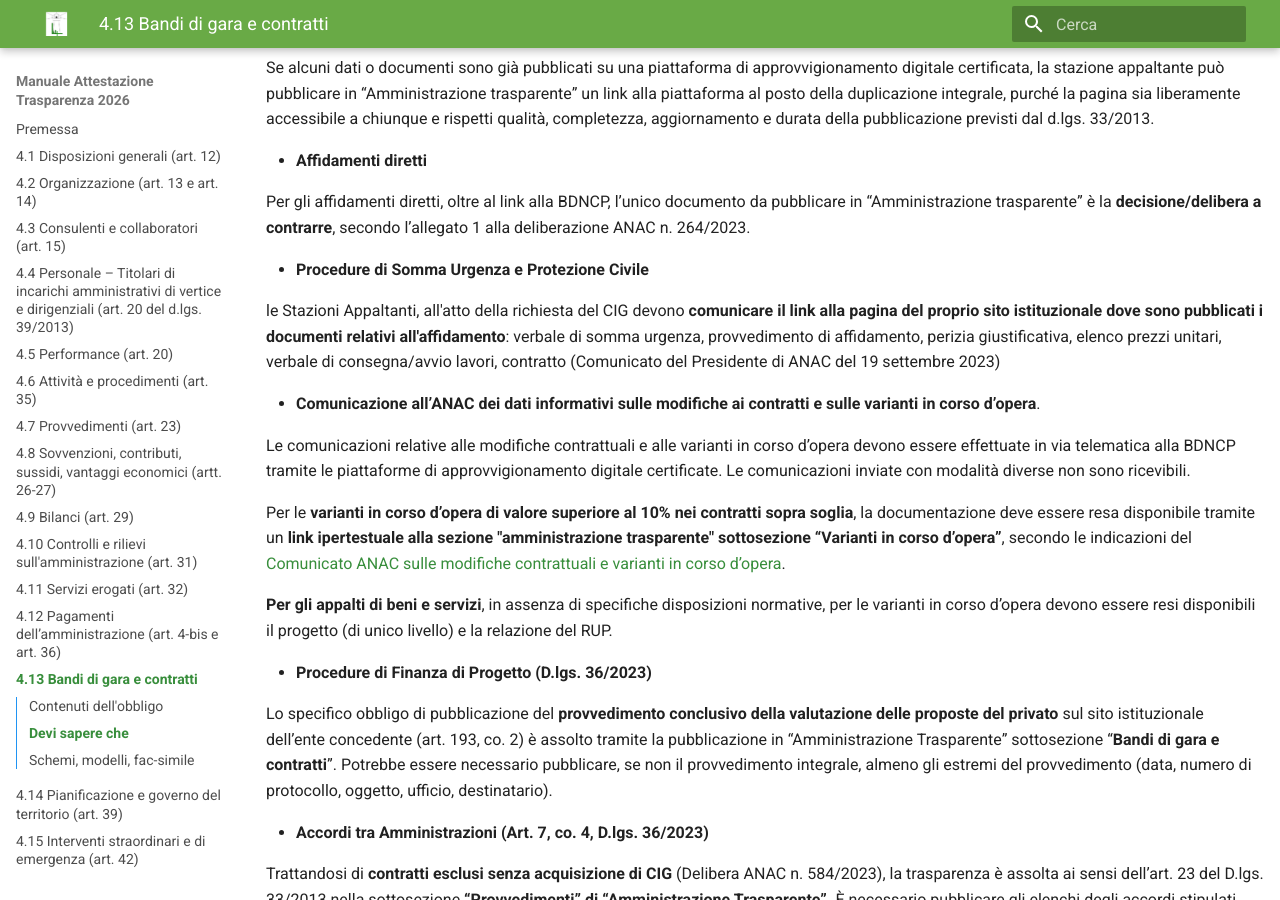
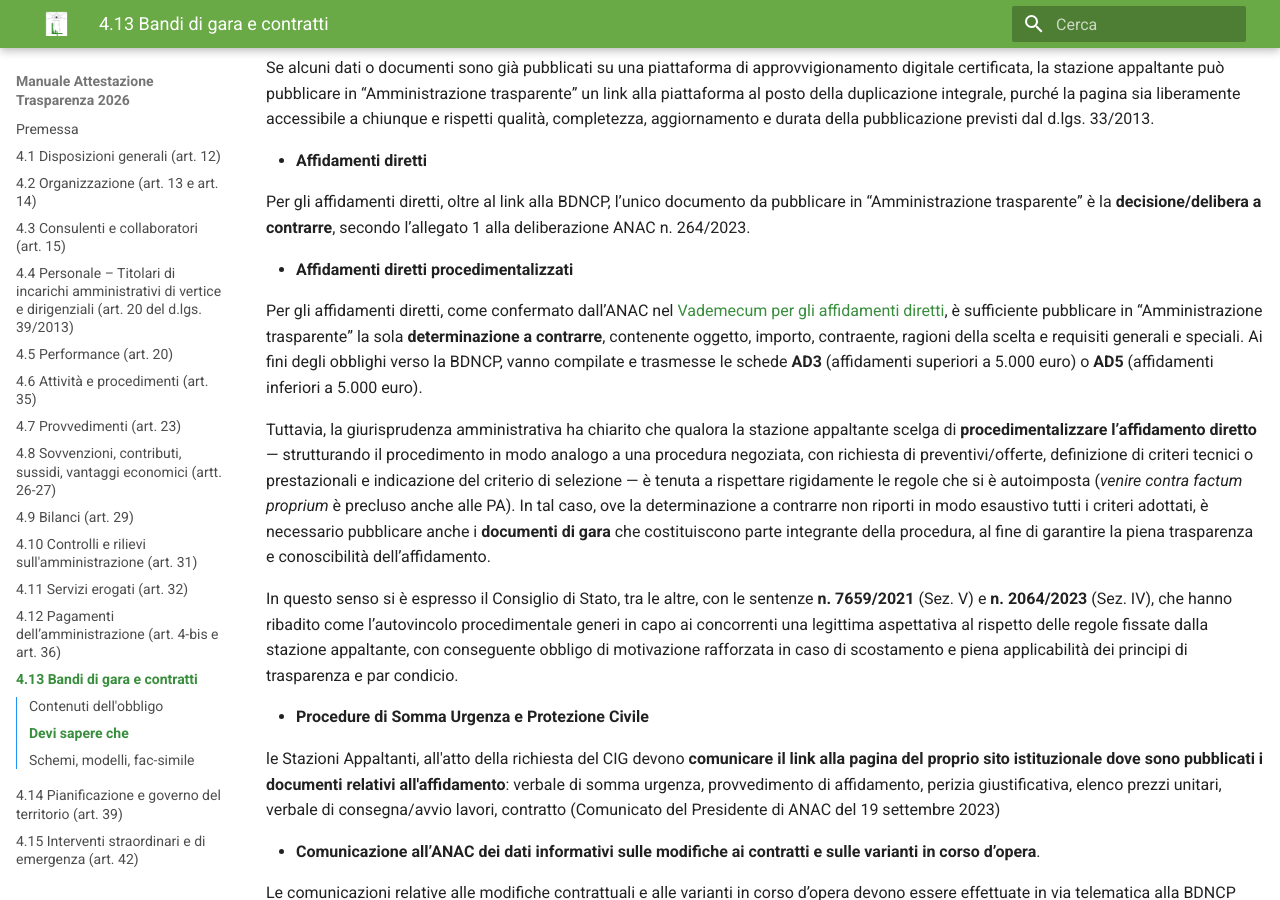
Before and after one commit to Lab4srl/manuale-trasparenza-2026, an MkDocs documentation site: the page built from docs/capitolo-4/4-13-bandi-gara-contratti.md, in a window 1280 px wide and 900 px high, scrolled down 4159 px. Built offline with MkDocs 1.6.1 and Material for MkDocs 9.7.7, drawn with Linux system fonts in a browser that asks for light colours.

Commit message:
Aggiornamento manuale

```diff
--- a/docs/capitolo-4/4-13-bandi-gara-contratti.md
+++ b/docs/capitolo-4/4-13-bandi-gara-contratti.md
@@ -52,6 +52,14 @@ Se alcuni dati o documenti sono già pubblicati su una piattaforma di approvvigi
 
 Per gli affidamenti diretti, oltre al link alla BDNCP, l’unico documento da pubblicare in “Amministrazione trasparente” è la **decisione/delibera a contrarre**, secondo l’allegato 1 alla deliberazione ANAC n. 264/2023.
 
+* **Affidamenti diretti procedimentalizzati**
+
+Per gli affidamenti diretti, come confermato dall’ANAC nel [Vademecum per gli affidamenti diretti](https://www.anticorruzione.it/-/vademecum.affidamenti.diretti.30.07.24){:target=”_blank”}, è sufficiente pubblicare in “Amministrazione trasparente” la sola **determinazione a contrarre**, contenente oggetto, importo, contraente, ragioni della scelta e requisiti generali e speciali. Ai fini degli obblighi verso la BDNCP, vanno compilate e trasmesse le schede **AD3** (affidamenti superiori a 5.000 euro) o **AD5** (affidamenti inferiori a 5.000 euro).
+
+Tuttavia, la giurisprudenza amministrativa ha chiarito che qualora la stazione appaltante scelga di **procedimentalizzare l’affidamento diretto** — strutturando il procedimento in modo analogo a una procedura negoziata, con richiesta di preventivi/offerte, definizione di criteri tecnici o prestazionali e indicazione del criterio di selezione — è tenuta a rispettare rigidamente le regole che si è autoimposta (*venire contra factum proprium* è precluso anche alle PA). In tal caso, ove la determinazione a contrarre non riporti in modo esaustivo tutti i criteri adottati, è necessario pubblicare anche i **documenti di gara** che costituiscono parte integrante della procedura, al fine di garantire la piena trasparenza e conoscibilità dell’affidamento.
+
+In questo senso si è espresso il Consiglio di Stato, tra le altre, con le sentenze **n. 7659/2021** (Sez. V) e **n. 2064/2023** (Sez. IV), che hanno ribadito come l’autovincolo procedimentale generi in capo ai concorrenti una legittima aspettativa al rispetto delle regole fissate dalla stazione appaltante, con conseguente obbligo di motivazione rafforzata in caso di scostamento e piena applicabilità dei principi di trasparenza e par condicio.
+
 * **Procedure di Somma Urgenza e Protezione Civile**
 
 le Stazioni Appaltanti, all'atto della richiesta del CIG devono **comunicare il link alla pagina del proprio sito istituzionale dove sono pubblicati i documenti relativi all'affidamento**: verbale di somma urgenza, provvedimento di affidamento, perizia giustificativa, elenco prezzi unitari, verbale di consegna/avvio lavori, contratto (Comunicato del Presidente di ANAC del 19 settembre 2023)
```
